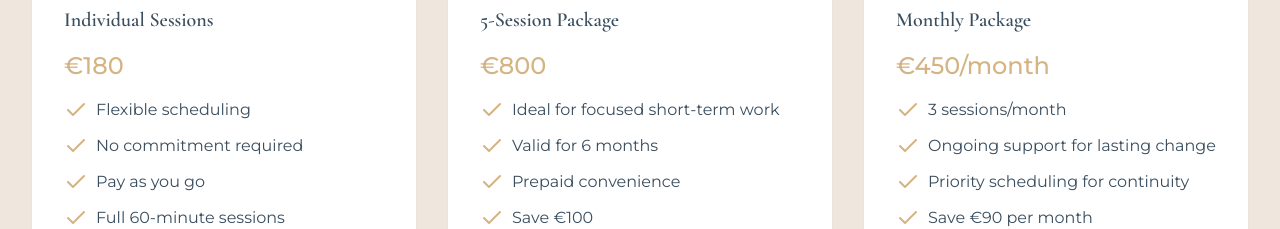
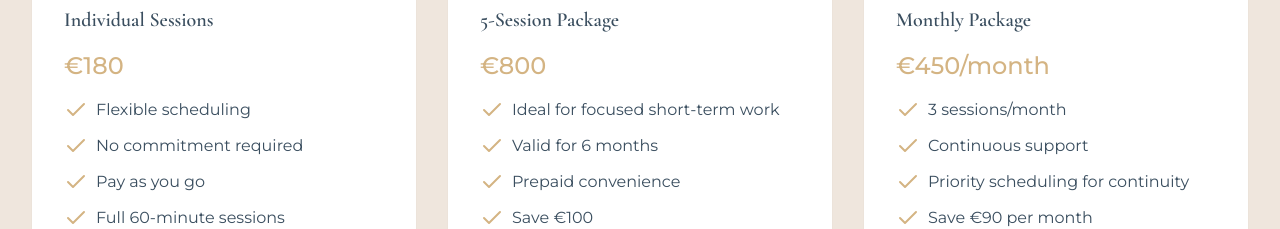
Before and after one commit to somatic-healing/therapy, a plain HTML site: page index.html in a window 1280 px wide. Shown: the part 4381-4610 px from the top of the page. Drawn offline with nearby package versions, Linux system fonts and the light colour scheme.

Commit message:
Update index.html

```diff
--- a/index.html
+++ b/index.html
@@ -502,7 +502,7 @@
               </li>
               <li class="flex items-start">
                 <i data-feather="check" class="text-clay mr-2"></i>
-                <span>Ongoing support for lasting change</span>
+                <span>Continuous support</span>
               </li>
               <li class="flex items-start">
                 <i data-feather="check" class="text-clay mr-2"></i>
```
